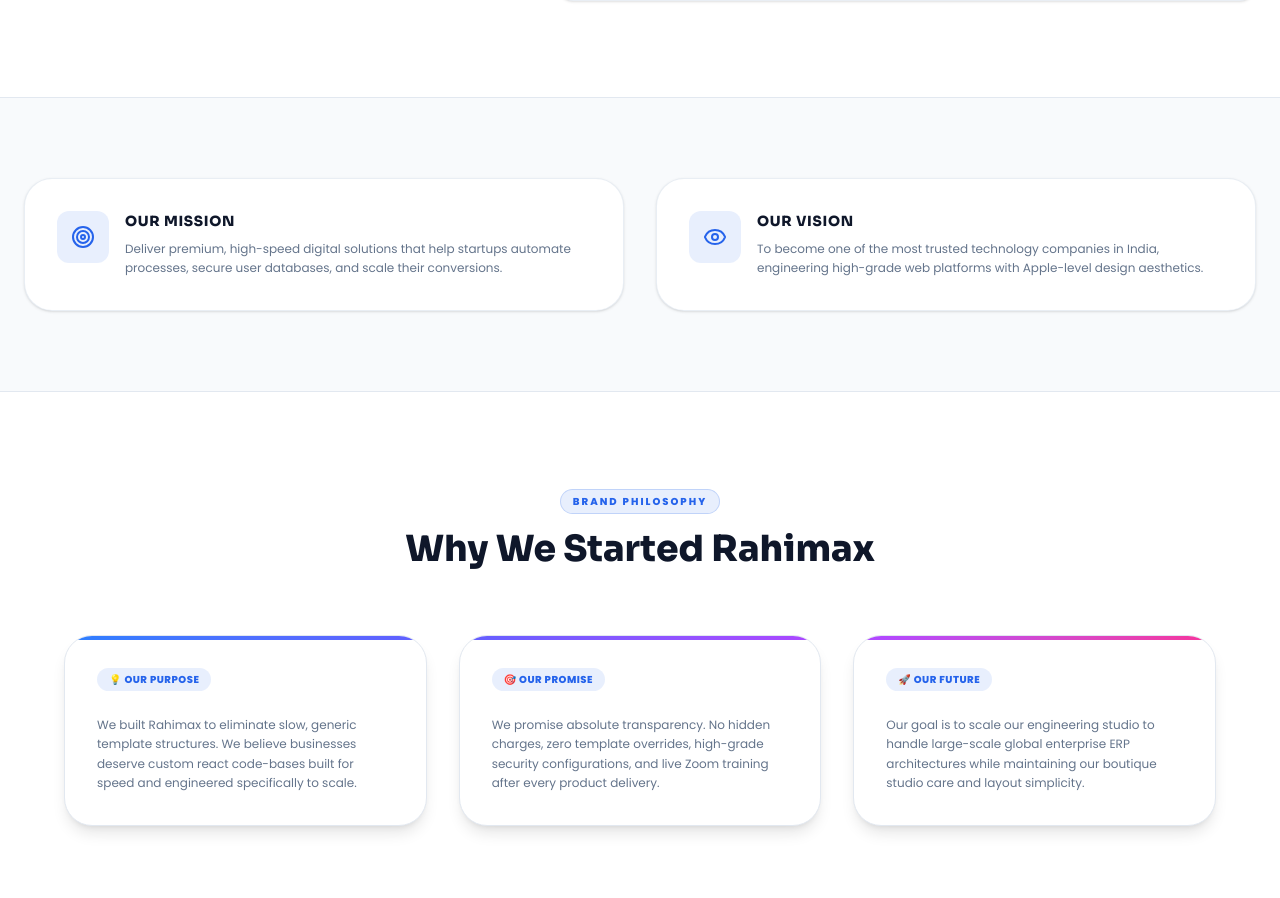
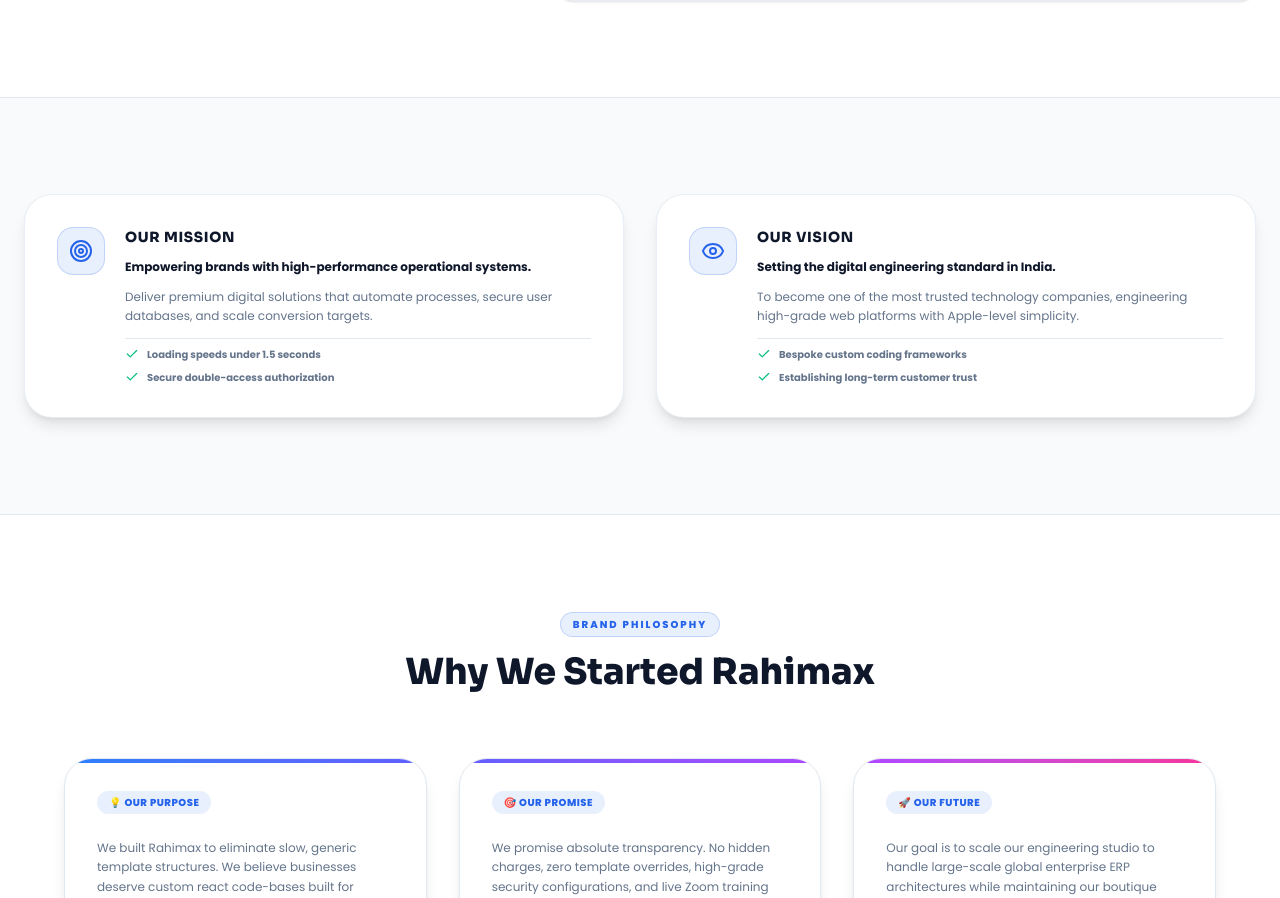
Before and after one commit to ravinder-yad/RAHIMAX, a React (Vite) app: page /about in a window 1280 px wide. Shown: the part 1213-2111 px from the top of the page. Built offline with nearby package versions, Linux system fonts and the light colour scheme.

Commit message:
Revamp Mission and Vision cards with custom icons, action lists, and hover glows on About page

```diff
--- a/src/pages/About/About.jsx
+++ b/src/pages/About/About.jsx
@@ -212,31 +212,65 @@
         </div>
       </section>
 
-      {/* ③ Mission & Vision */}
-      <section className="py-20 bg-bg-light dark:bg-slate-950 text-left border-b border-border-light dark:border-zinc-800 px-6">
+      {/* ③ Mission & Vision (Redesigned with Premium details) */}
+      <section className="py-24 bg-bg-light dark:bg-slate-950 text-left border-b border-border-light dark:border-zinc-800 px-6 relative">
         <div className="max-w-7xl mx-auto grid grid-cols-1 md:grid-cols-2 gap-8">
 
-          <div className="bg-bg-card border border-border-light/75 dark:bg-zinc-900/50 dark:border-zinc-800 p-8 rounded-[28px] shadow-sm flex items-start gap-4 hover:border-secondary/20 transition-all duration-300">
-            <div className="p-3.5 rounded-xl bg-secondary/10 text-secondary shrink-0">
+          {/* Mission Card */}
+          <div className="bg-bg-card border border-border-light/75 dark:bg-zinc-900/50 dark:border-zinc-800 p-8 rounded-[28px] shadow-lg flex flex-col sm:flex-row items-start gap-5 hover:border-secondary/35 hover:-translate-y-1 hover:shadow-xl transition-all duration-300 relative overflow-hidden group">
+            <div className="absolute top-0 left-0 w-full h-1 bg-gradient-to-r from-blue-500 to-indigo-500 opacity-0 group-hover:opacity-100 transition-opacity" />
+            <div className="w-12 h-12 rounded-2xl bg-secondary/10 dark:bg-blue-500/10 border border-secondary/20 text-secondary dark:text-blue-400 flex items-center justify-center shrink-0">
               <Target className="w-6 h-6" />
             </div>
-            <div>
-              <h3 className="font-heading font-extrabold text-sm text-primary dark:text-white mb-2 uppercase tracking-wider">Our Mission</h3>
+            <div className="space-y-3">
+              <h3 className="font-heading font-black text-sm text-primary dark:text-white uppercase tracking-wider">
+                Our Mission
+              </h3>
+              <p className="text-primary dark:text-zinc-200 font-bold text-xs">
+                Empowering brands with high-performance operational systems.
+              </p>
               <p className="text-text-gray dark:text-zinc-400 font-body text-xs leading-relaxed">
-                Deliver premium, high-speed digital solutions that help startups automate processes, secure user databases, and scale their conversions.
+                Deliver premium digital solutions that automate processes, secure user databases, and scale conversion targets.
               </p>
+              <ul className="space-y-2 pt-2 border-t border-border-light dark:border-zinc-800">
+                <li className="flex items-center gap-2 text-[10px] text-text-gray dark:text-zinc-400 font-bold">
+                  <Check className="w-3.5 h-3.5 text-emerald-500 shrink-0" />
+                  <span>Loading speeds under 1.5 seconds</span>
+                </li>
+                <li className="flex items-center gap-2 text-[10px] text-text-gray dark:text-zinc-400 font-bold">
+                  <Check className="w-3.5 h-3.5 text-emerald-500 shrink-0" />
+                  <span>Secure double-access authorization</span>
+                </li>
+              </ul>
             </div>
           </div>
 
-          <div className="bg-bg-card border border-border-light/75 dark:bg-zinc-900/50 dark:border-zinc-800 p-8 rounded-[28px] shadow-sm flex items-start gap-4 hover:border-secondary/20 transition-all duration-300">
-            <div className="p-3.5 rounded-xl bg-secondary/10 text-secondary shrink-0">
+          {/* Vision Card */}
+          <div className="bg-bg-card border border-border-light/75 dark:bg-zinc-900/50 dark:border-zinc-800 p-8 rounded-[28px] shadow-lg flex flex-col sm:flex-row items-start gap-5 hover:border-secondary/35 hover:-translate-y-1 hover:shadow-xl transition-all duration-300 relative overflow-hidden group">
+            <div className="absolute top-0 left-0 w-full h-1 bg-gradient-to-r from-indigo-500 to-purple-500 opacity-0 group-hover:opacity-100 transition-opacity" />
+            <div className="w-12 h-12 rounded-2xl bg-secondary/10 dark:bg-indigo-500/10 border border-secondary/20 text-secondary dark:text-indigo-400 flex items-center justify-center shrink-0">
               <Eye className="w-6 h-6" />
             </div>
-            <div>
-              <h3 className="font-heading font-extrabold text-sm text-primary dark:text-white mb-2 uppercase tracking-wider">Our Vision</h3>
+            <div className="space-y-3">
+              <h3 className="font-heading font-black text-sm text-primary dark:text-white uppercase tracking-wider">
+                Our Vision
+              </h3>
+              <p className="text-primary dark:text-zinc-200 font-bold text-xs">
+                Setting the digital engineering standard in India.
+              </p>
               <p className="text-text-gray dark:text-zinc-400 font-body text-xs leading-relaxed">
-                To become one of the most trusted technology companies in India, engineering high-grade web platforms with Apple-level design aesthetics.
+                To become one of the most trusted technology companies, engineering high-grade web platforms with Apple-level simplicity.
               </p>
+              <ul className="space-y-2 pt-2 border-t border-border-light dark:border-zinc-800">
+                <li className="flex items-center gap-2 text-[10px] text-text-gray dark:text-zinc-400 font-bold">
+                  <Check className="w-3.5 h-3.5 text-emerald-500 shrink-0" />
+                  <span>Bespoke custom coding frameworks</span>
+                </li>
+                <li className="flex items-center gap-2 text-[10px] text-text-gray dark:text-zinc-400 font-bold">
+                  <Check className="w-3.5 h-3.5 text-emerald-500 shrink-0" />
+                  <span>Establishing long-term customer trust</span>
+                </li>
+              </ul>
             </div>
           </div>
 
```
